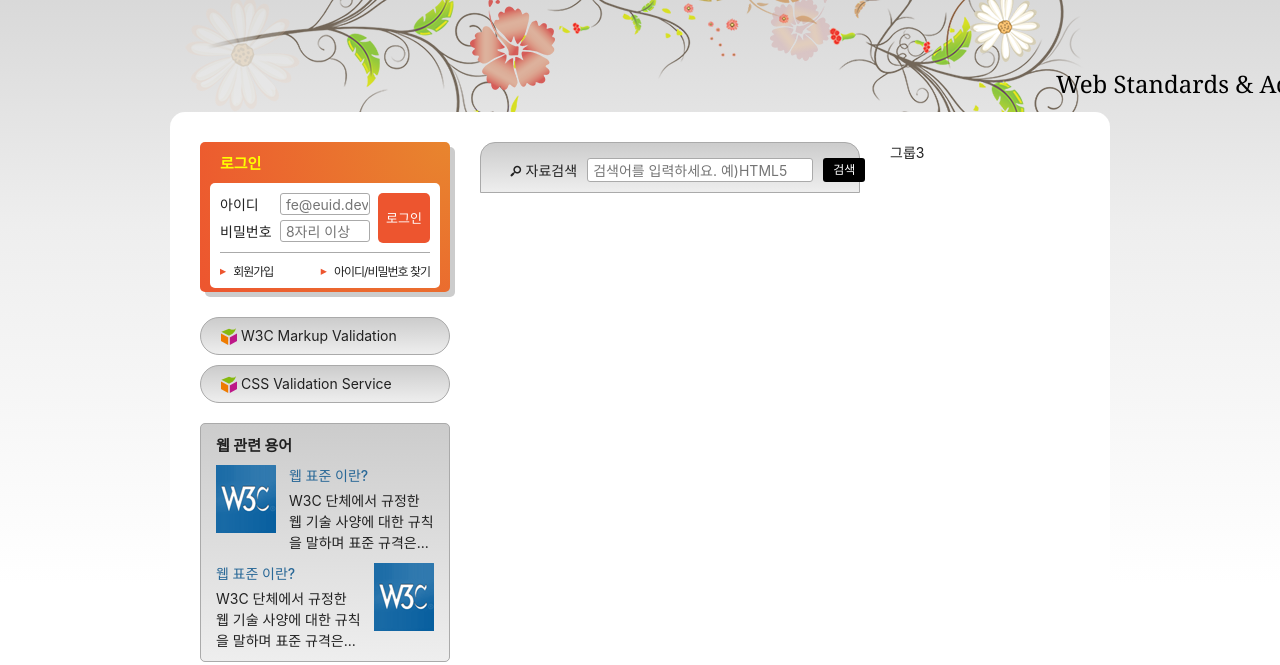
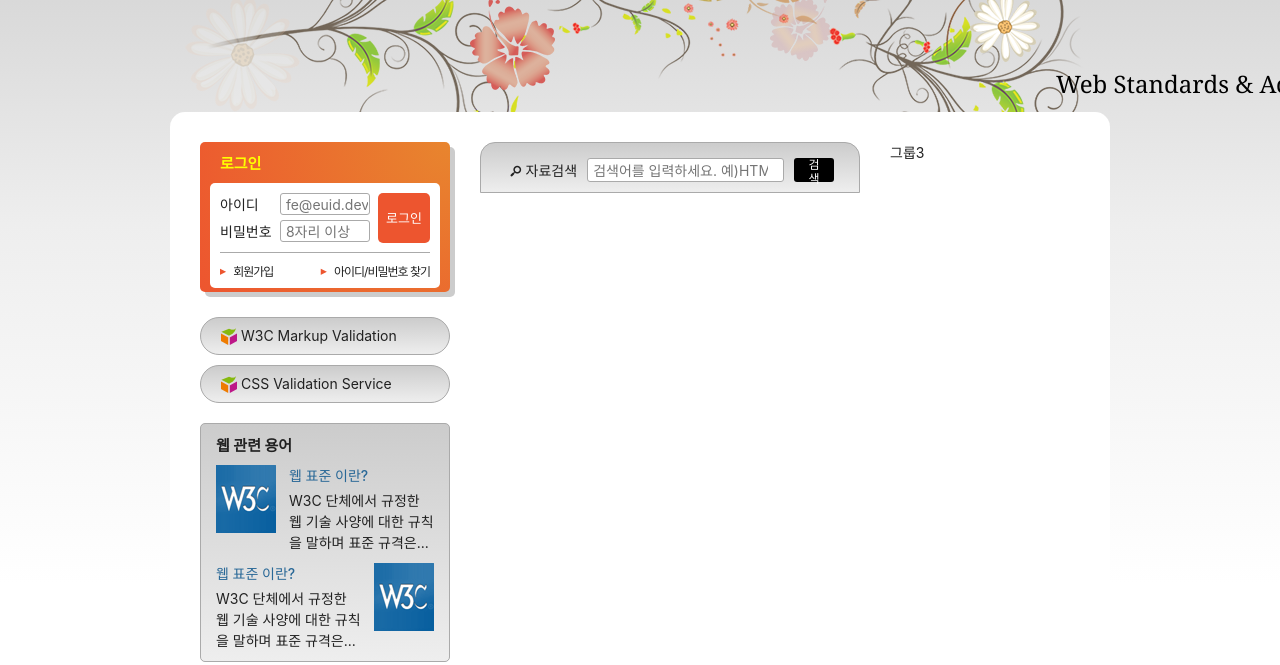
Before and after one commit to sumin-Kim-00/HTML5, a plain HTML site: page index.html in a window 1280 px wide. Shown: the part 135-800 px from the top of the page. Drawn offline with Linux system fonts and the light colour scheme; a web font is replaced by a local one.

Commit message:
검색 form 완성 - 크로스브라우징 이슈 해결

```diff
--- a/styles/style.css
+++ b/styles/style.css
@@ -526,15 +526,15 @@
 }
 
 .form-group-label{
-  white-space: nowrap;
+  /* 줄 넘어감 방지 하는거 밑에 두가지 방법 다 가능 */
+  /* white-space: nowrap; */
+  flex-shrink: 0;
 }
 
 .form-group-input {
   flex-grow: 1;
-  /* width: 190px; */
-  /* 브라우저 별로 width 다른걸 해결하기 위해 */
-  /* min-width: 0;
-  max-width: 100%; */
+  /* 브라우저 별로 width 다른걸 해결하기 위해 width 100%*/
+  width: 100%;
   margin-left: 10px;
   border: 1px solid #aaa;
   border-radius: 3px;
@@ -543,7 +543,7 @@
 }
 
 .search-button {
-  white-space: nowrap;
+  flex-shrink: 1;
   background-color: black;
   color: white;
   height: 24px;
```
